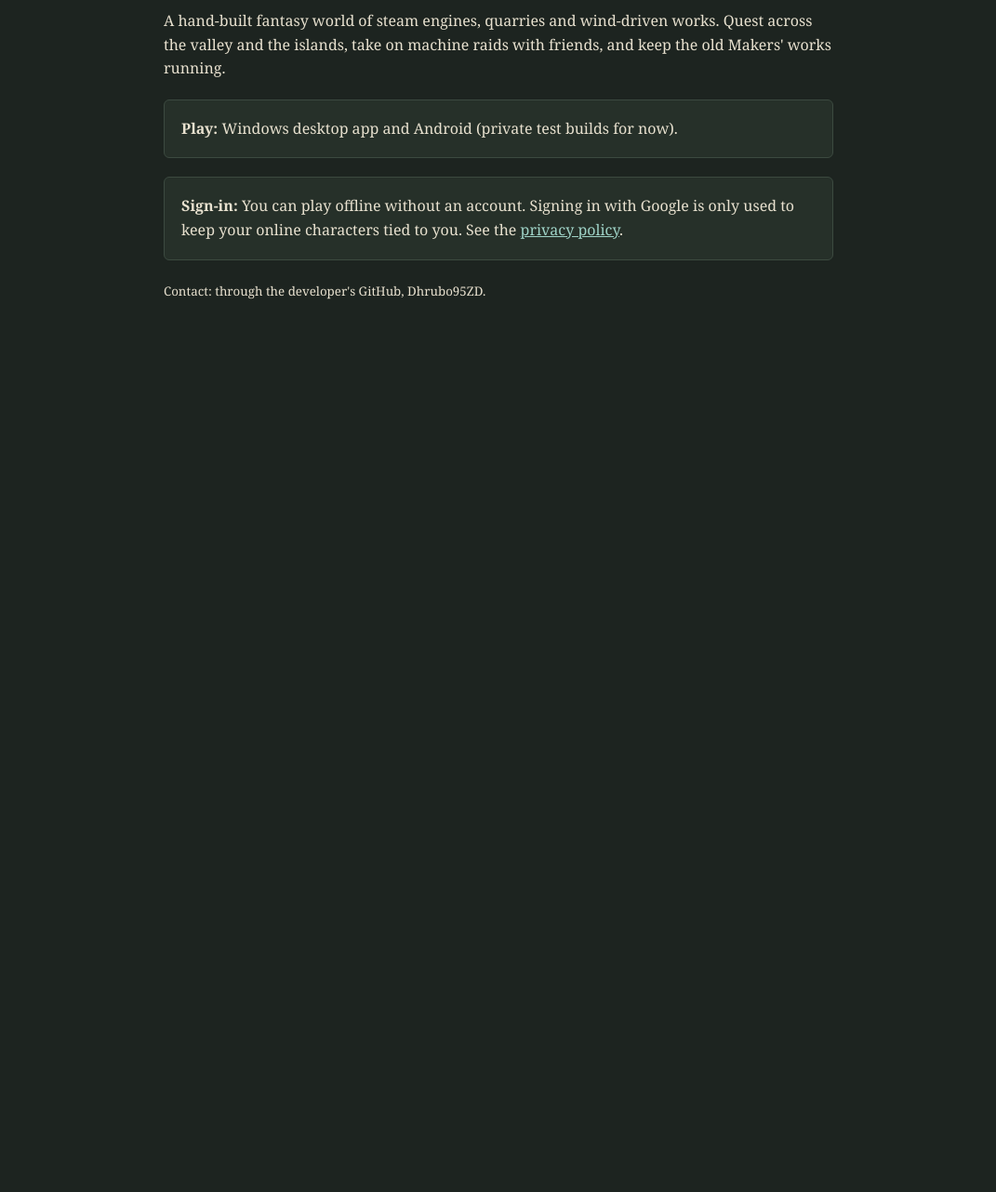
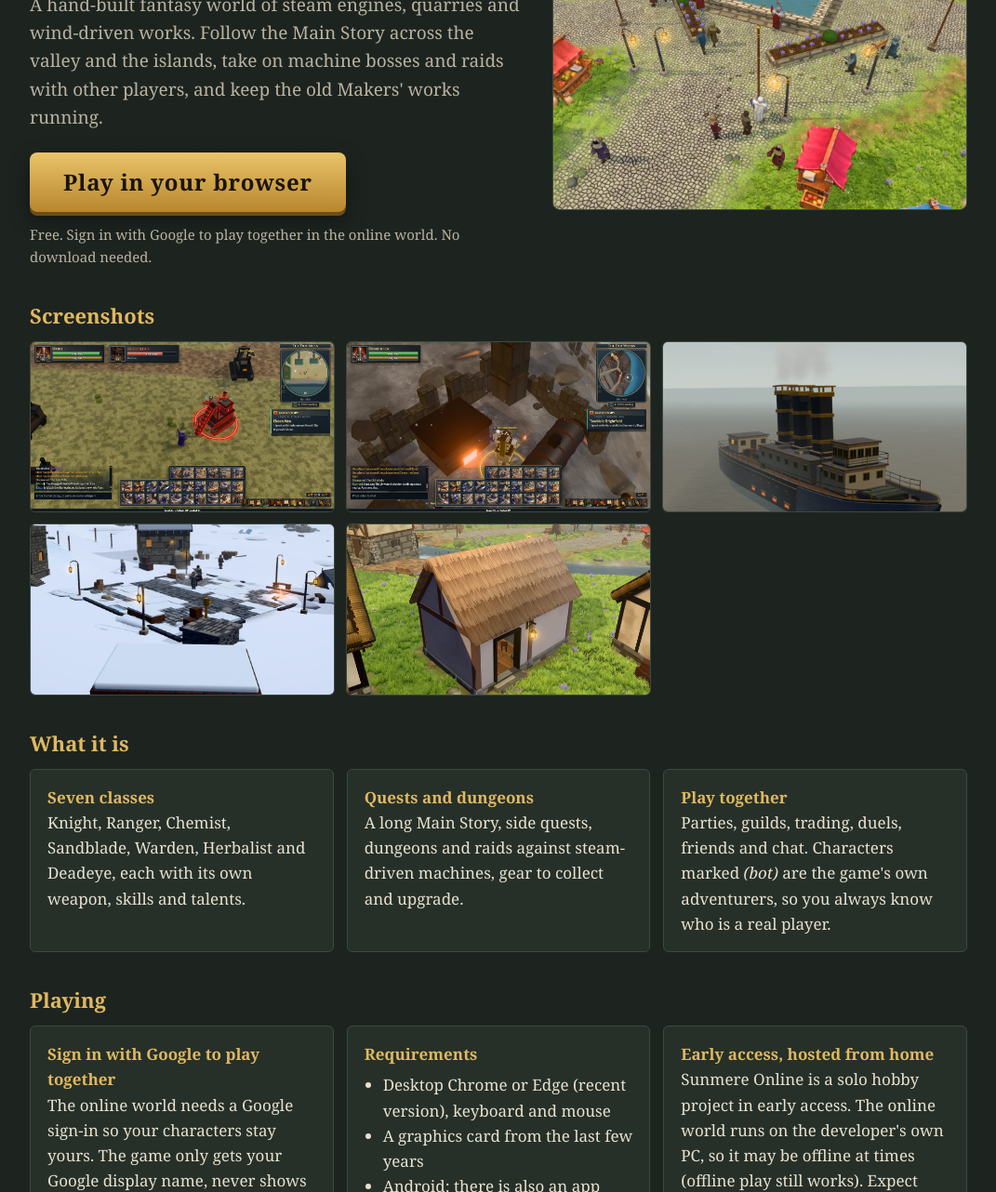
Before and after one commit to Dhrubo95ZD/sunmere-site, a plain HTML site: page index.html in a window 1280 px wide. Shown: the part 124-1406 px from the top of the page at 93% size, without its empty margins (104-1175 px from the left). Before the commit the page ends 800 px from the top, so only its background shows below. Drawn offline with Linux system fonts and the light colour scheme.

Commit message:
Landing page: play in your browser

```diff
--- a/index.html
+++ b/index.html
@@ -1,11 +1,66 @@
 <!doctype html>
 <html lang="en"><head><meta charset="utf-8"><meta name="viewport" content="width=device-width,initial-scale=1">
 <title>Sunmere Online</title>
-<style>body{margin:0;font:16px/1.6 Georgia,serif;background:#1d2420;color:#e8e1cf}main{max-width:720px;margin:0 auto;padding:40px 18px}h1{color:#e0b860;letter-spacing:.04em}a{color:#9fd3c7}.card{background:#263029;border:1px solid #3c4a40;border-radius:6px;padding:18px;margin:20px 0}</style></head>
+<meta name="description" content="Sunmere Online: a free fantasy MMORPG of steam engines, quests and machine raids. Play in your browser.">
+<meta property="og:title" content="Sunmere Online">
+<meta property="og:description" content="A free, hand-built fantasy MMORPG of steam engines and machine raids. Play in your browser.">
+<meta property="og:image" content="https://dhrubo95zd.github.io/sunmere-site/shots/village.jpg">
+<style>
+:root{--bg:#1d2420;--card:#263029;--line:#3c4a40;--ink:#e8e1cf;--dim:#b9b2a0;--gold:#e0b860;--link:#9fd3c7}
+*{box-sizing:border-box}
+body{margin:0;font:17px/1.6 Georgia,serif;background:var(--bg);color:var(--ink)}
+main{max-width:1040px;margin:0 auto;padding:36px 16px 48px}
+h1{color:var(--gold);letter-spacing:.06em;font-size:46px;margin:0 0 4px}
+h2{color:var(--gold);font-size:22px;margin:34px 0 10px}
+.tag{color:var(--dim);font-size:19px;margin:0 0 22px}
+a{color:var(--link)}
+.play{display:inline-block;background:linear-gradient(180deg,#e9c46a,#b8862e);color:#1b140a;font:700 24px/1 Georgia,serif;text-decoration:none;padding:20px 36px;border-radius:8px;box-shadow:0 4px 0 #6e4e17,0 8px 22px rgba(0,0,0,.45);letter-spacing:.03em}
+.play:hover{filter:brightness(1.08)}
+.under{color:var(--dim);font-size:15px;margin:12px 0 0}
+.hero{display:grid;grid-template-columns:1.2fr 1fr;gap:26px;align-items:center}
+.hero img{width:100%;border-radius:8px;border:1px solid var(--line)}
+.shots{display:grid;grid-template-columns:repeat(auto-fill,minmax(300px,1fr));gap:12px}
+.shots img{width:100%;aspect-ratio:16/9;object-fit:cover;border-radius:6px;border:1px solid var(--line);display:block}
+.cards{display:grid;grid-template-columns:repeat(auto-fit,minmax(280px,1fr));gap:14px}
+.card{background:var(--card);border:1px solid var(--line);border-radius:6px;padding:16px 18px}
+.card b{color:var(--gold)}
+ul{margin:6px 0;padding-left:20px}
+footer{margin-top:40px;color:var(--dim);font-size:14px}
+@media (max-width:760px){h1{font-size:36px}.hero{grid-template-columns:1fr}.play{font-size:20px;padding:16px 26px}}
+</style></head>
 <body><main>
-<h1>Sunmere Online</h1>
-<p>A hand-built fantasy world of steam engines, quarries and wind-driven works. Quest across the valley and the islands, take on machine raids with friends, and keep the old Makers' works running.</p>
-<div class="card"><b>Play:</b> Windows desktop app and Android (private test builds for now).</div>
-<div class="card"><b>Sign-in:</b> You can play offline without an account. Signing in with Google is only used to keep your online characters tied to you. See the <a href="privacy.html">privacy policy</a>.</div>
-<p><small>Contact: through the developer's GitHub, Dhrubo95ZD.</small></p>
+<div class="hero">
+  <div>
+    <h1>Sunmere Online</h1>
+    <p class="tag">A hand-built fantasy world of steam engines, quarries and wind-driven works. Follow the Main Story across the valley and the islands, take on machine bosses and raids with other players, and keep the old Makers' works running.</p>
+    <a class="play" href="https://dhrubo95zd.github.io/sunmere-play/">Play in your browser</a>
+    <p class="under">Free. Sign in with Google to play together in the online world. No download needed.</p>
+  </div>
+  <img src="shots/village.jpg" alt="Sunmere village square with players and market stalls">
+</div>
+
+<h2>Screenshots</h2>
+<div class="shots">
+  <img src="shots/machine-fight.jpg" alt="Fighting a machine boss at the Tide Mills" loading="lazy">
+  <img src="shots/old-works.jpg" alt="The furnaces of the Old Works" loading="lazy">
+  <img src="shots/steamship.jpg" alt="A steamship crossing to the islands" loading="lazy">
+  <img src="shots/snow-camp.jpg" alt="A camp in the snowy north" loading="lazy">
+  <img src="shots/cottage.jpg" alt="A cottage you can walk into" loading="lazy">
+</div>
+
+<h2>What it is</h2>
+<div class="cards">
+  <div class="card"><b>Seven classes</b><br>Knight, Ranger, Chemist, Sandblade, Warden, Herbalist and Deadeye, each with its own weapon, skills and talents.</div>
+  <div class="card"><b>Quests and dungeons</b><br>A long Main Story, side quests, dungeons and raids against steam-driven machines, gear to collect and upgrade.</div>
+  <div class="card"><b>Play together</b><br>Parties, guilds, trading, duels, friends and chat. Characters marked <i>(bot)</i> are the game's own adventurers, so you always know who is a real player.</div>
+</div>
+
+<h2>Playing</h2>
+<div class="cards">
+  <div class="card"><b>Sign in with Google to play together</b><br>The online world needs a Google sign-in so your characters stay yours. The game only gets your Google display name, never shows your email. See the <a href="privacy.html">privacy policy</a>. You can also play offline in the browser without signing in.</div>
+  <div class="card"><b>Requirements</b><ul><li>Desktop Chrome or Edge (recent version), keyboard and mouse</li><li>A graphics card from the last few years</li><li>Android: there is also an app (APK) &mdash; <a href="https://github.com/Dhrubo95ZD/sunmere-play/releases/latest">download</a></li></ul></div>
+  <div class="card"><b>Early access, hosted from home</b><br>Sunmere Online is a solo hobby project in early access. The online world runs on the developer's own PC, so it may be offline at times (offline play still works). Expect some bugs: reports are welcome.</div>
+</div>
+
+<footer>Made by one developer. Contact and bug reports: GitHub, Dhrubo95ZD. &middot; <a href="privacy.html">Privacy policy</a></footer>
 </main></body></html>
```
Also changed, not shown: privacy.html (+1 -0 lines), shots/cottage.jpg (added), shots/machine-fight.jpg (added), shots/old-works.jpg (added), shots/snow-camp.jpg (added), shots/steamship.jpg (added), shots/village.jpg (added), 1 other file.
